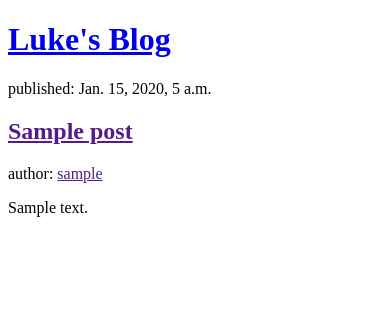
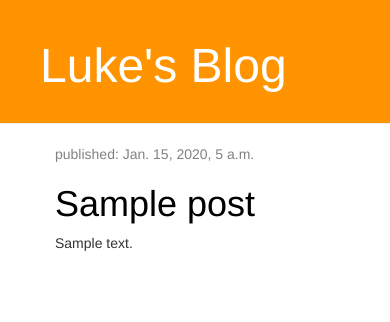
Before and after one commit to LucasAlousis/python-blog, a Django app: template blog/templates/blog/post_list.html in a window 390 px wide. Shown: the top 322 px of the page. Run offline with Django 3.2, Linux system fonts and the light colour scheme; the template is opened without the code that fills it: values that come from a table or form of the project are taken from there, others are empty; tables that the repository leaves empty hold one stand-in row (values such as "Sample post"); some libraries are stand-ins or nearby versions.

Commit message:
Added view and template for detailed blog post and CSS for the site

```diff
--- /dev/null
+++ b/blog/static/css/blog.css
@@ -0,0 +1,46 @@
+.page-header {
+    background-color: #ff9400;
+    margin-top: 0;
+    padding: 20px 20px 20px 40px;
+}
+
+.page-header h1, .page-header h1 a, .page-header h1 a:visited, .page-header h1 a:active {
+    color: #ffffff;
+    font-size: 36pt;
+    text-decoration: none;
+}
+
+.content {
+    margin-left: 40px;
+}
+
+h1,  {
+    font-family: 'Lobster', cursive;
+}
+
+.date {
+    color: #828282;
+}
+
+.save {
+    float: right;
+}
+
+.post-form textarea, .post-form input {
+    width: 100%;
+}
+
+.top-menu, .top-menu:hover, .top-menu:visited {
+    color: #ffffff;
+    float: right;
+    font-size: 26pt;
+    margin-right: 20px;
+}
+
+.post {
+    margin-bottom: 70px;
+}
+
+.post h1 a, .post h1 a:visited {
+    color: #000000;
+}
--- /dev/null
+++ b/blog/templates/blog/base.html
@@ -0,0 +1,25 @@
+{% load staticfiles %}
+<html>
+    <head>
+        <title>Luke's blog</title>
+        <link rel="stylesheet" href="//maxcdn.bootstrapcdn.com/bootstrap/3.2.0/css/bootstrap.min.css">
+        <link rel="stylesheet" href="//maxcdn.bootstrapcdn.com/bootstrap/3.2.0/css/bootstrap-theme.min.css">
+        <link href='//fonts.googleapis.com/css?family=Lobster&subset=latin,latin-ext' rel='stylesheet' type='text/css'>
+        <link rel="stylesheet" href="{% static 'css/blog.css' %}">
+    </head>
+    <body>
+    <body>
+    <div class="page-header">
+        <h1><a href="/">Luke's Blog</a></h1>
+    </div>
+    <div class="content container">
+        <div class="row">
+            <div class="col-md-8">
+            {% block content %}
+            {% endblock %}
+            </div>
+        </div>
+    </div>
+</body>
+    </body>
+</html>
--- a/blog/templates/blog/post_list.html
+++ b/blog/templates/blog/post_list.html
@@ -1,22 +1,13 @@
-<!DOCTYPE html>
-<html lang="en">
-<head>
-    <meta charset="UTF-8">
-    <title>Luke's Blog</title>
-</head>
-<body>
-    <div>
-        <h1> <a href="/"> Luke's Blog </a> </h1>
-    </div>
 
-    {% for post in posts %}
-        <div>
-            <p>published: {{ post.published_date }}</p>
-            <h2><a href=""> {{ post.title }}</a> </h2>
-            <p>author: <a href="">{{ post.author }}</a> </p>
-            <p>{{ post.text|linebreaksbr}}</p>
-        </div>
-    {% endfor %}
-
-</body>
-</html>
+{% extends 'blog/base.html' %}
+        {% block content %}
+            {% for post in posts %}
+                <div class="post">
+                    <div class="date">
+                        <p>published: {{ post.published_date }}</p>
+                    </div>
+                    <h1><a href="{% url 'post_detail' pk=post.pk %}">{{ post.title }}</a></h1>
+                    <p>{{ post.text|linebreaksbr }}</p>
+                </div>
+            {% endfor %}
+        {% endblock %}
--- a/blog/urls.py
+++ b/blog/urls.py
@@ -3,4 +3,5 @@ from . import views
 
 urlpatterns = [
     url(r'^$', views.post_list, name='post_list'),
+    url(r'^/post/(?P<pk>\d+)/$', views.post_detail, name='post_detail')
 ]
```
Also changed, not shown: blog/templates/blog/post_detail.html (added, +13 -0 lines), blog/views.py (+6 -1 lines).
